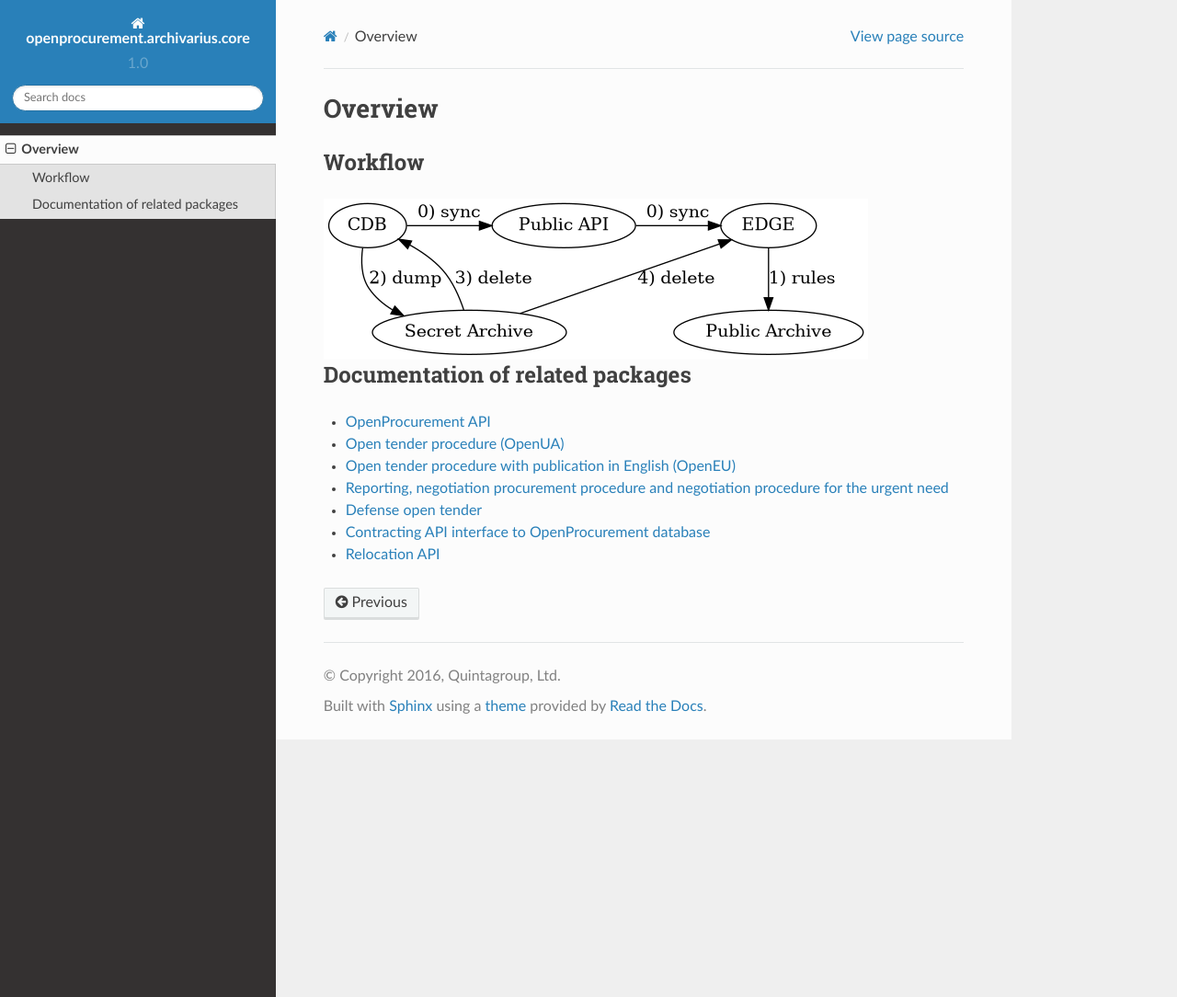
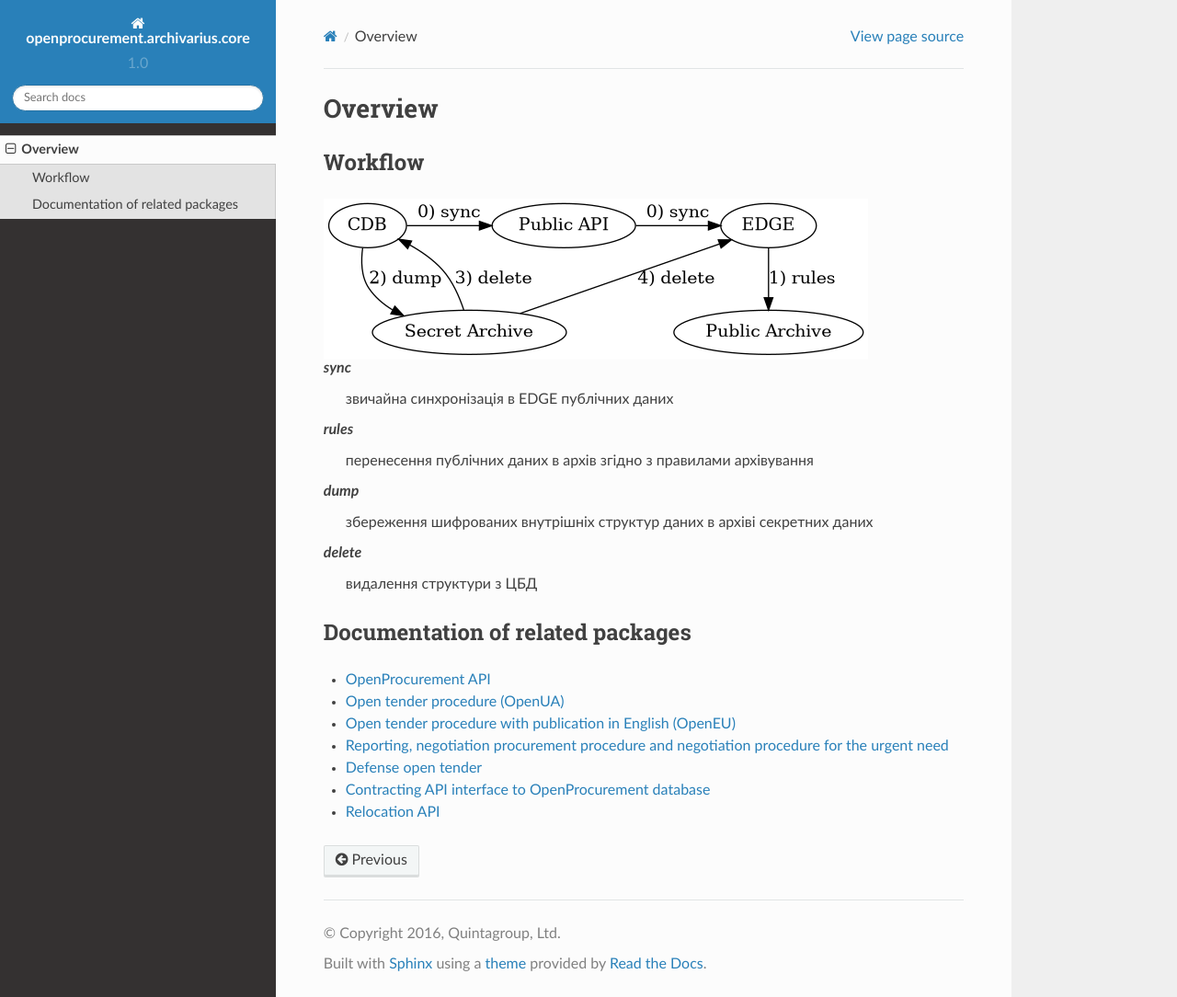
Before and after one commit to openprocurement/openprocurement.archivarius.core, a Sphinx documentation site: the page built from docs/source/overview.rst, in a window 1280 px wide and 1084 px high. Shown: the whole window at 92% size. Built offline with Sphinx 7.4.7 and the Read the Docs theme 2.0.0, drawn with Linux system fonts in a browser that asks for light colours.

Commit message:
Extend 'Overwiev' section in documentation

```diff
--- a/docs/source/overview.rst
+++ b/docs/source/overview.rst
@@ -18,6 +18,19 @@ Workflow
     }
 
 
+`sync`
+  звичайна синхронізація в EDGE публічних даних
+
+`rules`
+  перенесення публічних даних в архів згідно з правилами архівування
+
+`dump`
+  збереження шифрованих внутрішніх структур даних в архіві секретних даних
+
+`delete`
+  видалення структури з ЦБД
+
+
 Documentation of related packages
 ---------------------------------
 
```
